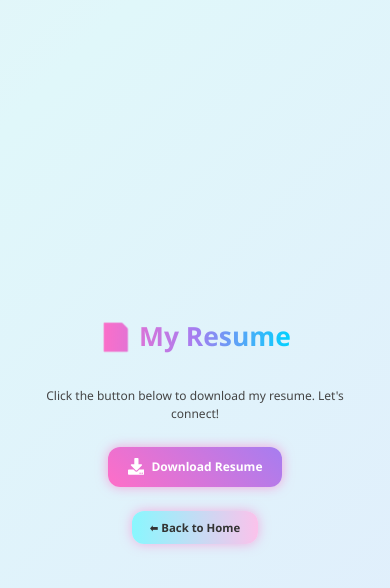
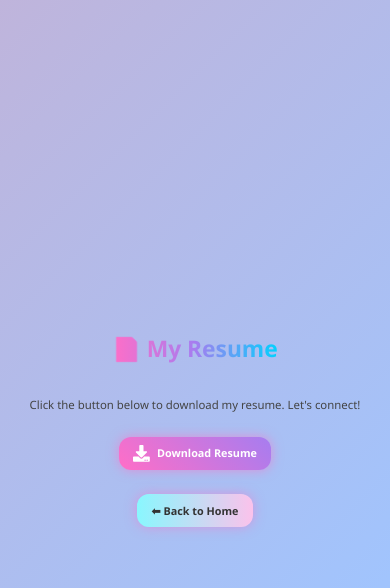
Before and after one commit to piyabhalla/piya-portfolio, a Next.js app: page /resume in a window 390 px wide. Shown: the top 588 px of the page. Built offline with nearby package versions, Linux system fonts and the light colour scheme.

Commit message:
Changed background of resume page

```diff
--- a/src/app/resume/page.module.css
+++ b/src/app/resume/page.module.css
@@ -1,18 +1,20 @@
 .main {
   min-height: 100vh;
-  padding: 2rem 1.2rem;
+  padding: 40px 20px;
+  background: linear-gradient(135deg, #ffdde1, #ee9ca7, #a1c4fd, #c2e9fb);
+  background-size: 600% 600%;
+  animation: shiftBackground 15s ease infinite;
   display: flex;
   flex-direction: column;
+  align-items: center;
   justify-content: center;
-  align-items: center;
-  background: linear-gradient(135deg, #ffe4ec, #e0f7fa, #e1e0ff);
-  background-size: 400% 400%;
-  animation: gradientShift 10s ease infinite;
+  box-sizing: border-box;
+  overflow-x: hidden;
   text-align: center;
-  color: #333;
+  font-family: 'Segoe UI', sans-serif;
 }
 
-@keyframes gradientShift {
+@keyframes shiftBackground {
   0% { background-position: 0% 50%; }
   50% { background-position: 100% 50%; }
   100% { background-position: 0% 50%; }
@@ -89,6 +91,7 @@
 
   .description {
     font-size: 1rem;
+    padding: 0 0.5rem;
   }
 
   .button {
@@ -101,3 +104,24 @@
     padding: 0.7rem 1.5rem;
   }
 }
+
+@media (max-width: 480px) {
+  .heading {
+    font-size: 1.9rem;
+  }
+
+  .description {
+    font-size: 0.95rem;
+    padding: 0;
+  }
+
+  .button {
+    font-size: 0.9rem;
+    padding: 0.7rem 1.2rem;
+  }
+
+  .backButton {
+    font-size: 0.9rem;
+    padding: 0.7rem 1.2rem;
+  }
+}
```
